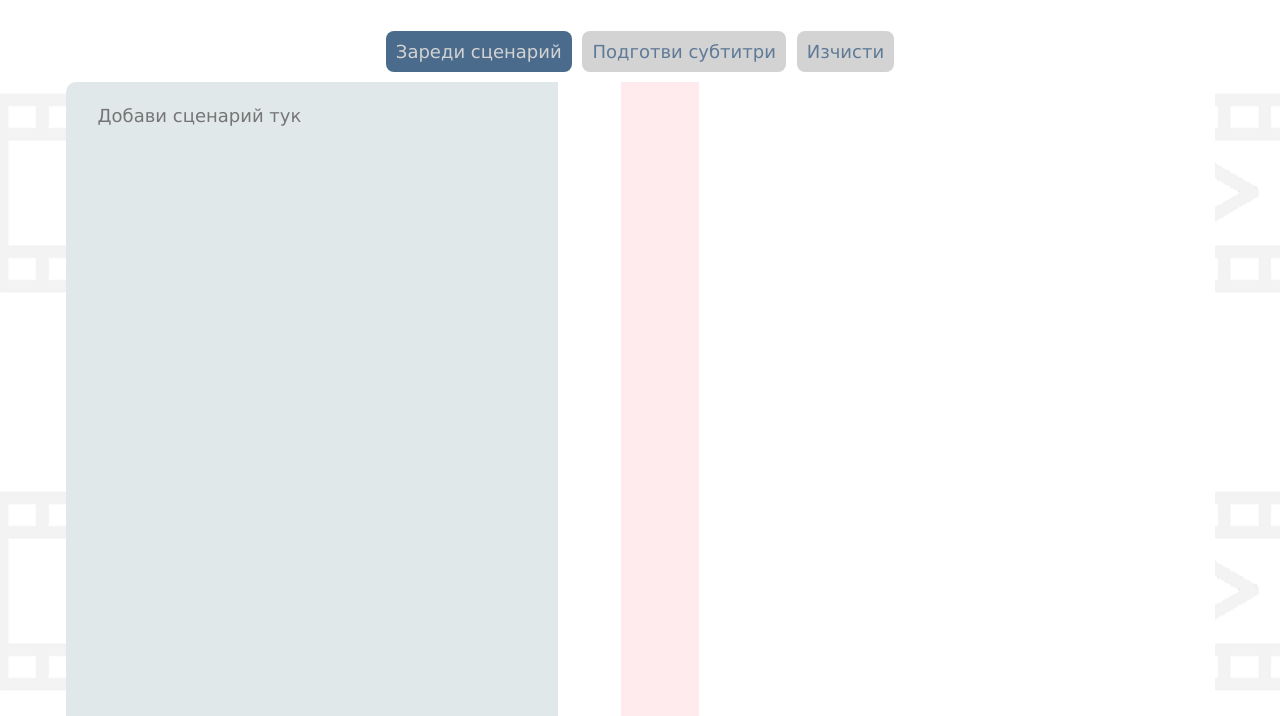
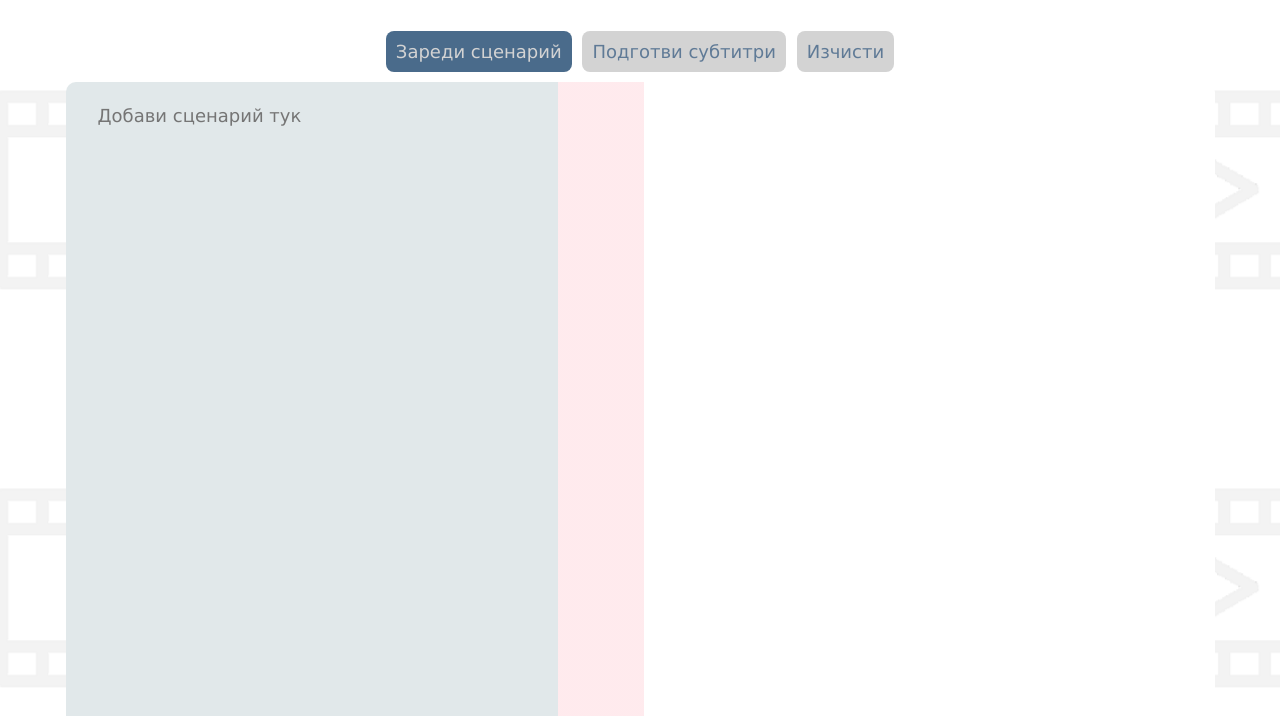
Before and after one commit to DBeneva/bulgarian-subtitles, a plain HTML site: page client/index.html in a window 1280 px wide. Shown: the part 84-800 px from the top of the page. Drawn offline with Linux system fonts and the light colour scheme.

Commit message:
Removed wrapper div and updated textarea background

```diff
--- a/client/index.html
+++ b/client/index.html
@@ -18,9 +18,8 @@
         <button id="remove-title-btn">Изтрий заглавие</button>
         <button id="clean-up-btn" disabled>Изчисти</button>
     </header>
-    <div class="subtitle-editor-wrapper">
-        <textarea name="subtitle-editor" id="subtitle-editor" class="subtitle-editor" cols="100" rows="35" placeholder="Добави сценарий тук"></textarea>
-    </div>
+    <textarea name="subtitle-editor" id="subtitle-editor" class="subtitle-editor" cols="100" rows="35"
+        placeholder="Добави сценарий тук"></textarea>
     <button id="add-timing" disabled>Добави тайминг</button>
     <script src="editSubtitles.js"></script>
 </body>
--- a/client/style.css
+++ b/client/style.css
@@ -20,7 +20,7 @@ h1 {
 
 /* Textarea where subtitles are edited */
 .subtitle-editor {
-    background-image: linear-gradient(to right, rgba(225, 232, 234, 1) 41.3%, rgba(225, 232, 234, 0) 41.3%);
+    background-image: linear-gradient(to right, rgba(225, 232, 234, 1) 41.3%, rgba(255, 182, 193, 0.282) 41.3%, rgba(255, 182, 193, 0.282) 49%, transparent 49%);
     white-space: nowrap;
     overflow-x: hidden;
     border-radius: 10px;
@@ -42,23 +42,6 @@ h1 {
 
 .subtitle-editor::placeholder {
     font-family: Verdana, Geneva, Tahoma, sans-serif;
-}
-
-/* Textarea container (needed because textarea cannot have an ::after element) */
-.subtitle-editor-wrapper {
-    position: relative;
-}
-
-.subtitle-editor-wrapper::after {
-    content: "";
-    display: inline-block;
-    background-color: rgba(255, 182, 193, 0.282);
-    height: calc(100% - 5px);
-    width: 78px;
-    position: absolute;
-    top: 0;
-    left: calc(100% - 33em);
-    font-size: 18px;
 }
 
 /* Buttons */
```
